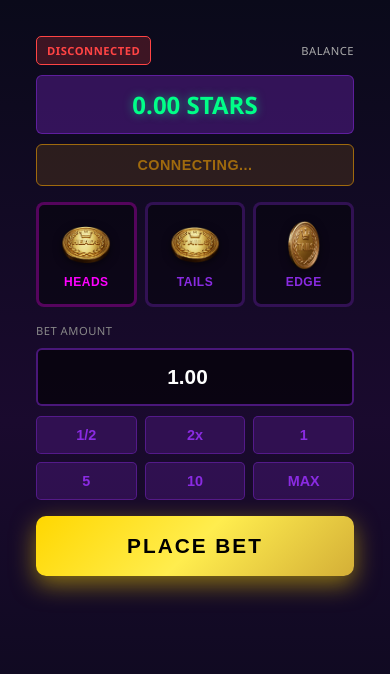
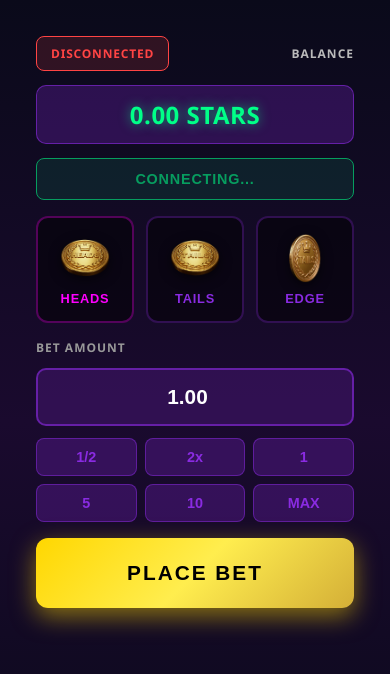
Before and after one commit to StoianDardzhikov/stackz-gg-flipgame, a website: page frontend/controls-iframe/index.html in a window 390 px wide. Drawn offline with nearby package versions, Linux system fonts and the light colour scheme; files whose address does not match are found by name.

Commit message:
responsivity fixed

```diff
--- a/frontend/controls-iframe/index.html
+++ b/frontend/controls-iframe/index.html
@@ -24,9 +24,9 @@
     .controls-container {
       width: 100%;
       height: 100%;
-      padding: 10px 15px;
+      padding: 20px 30px;
       display: flex;
-      gap: 15px;
+      gap: 25px;
       align-items: center;
       box-sizing: border-box;
     }
@@ -35,91 +35,93 @@
     .status-column {
       display: flex;
       flex-direction: column;
-      gap: 10px;
-      min-width: 180px;
+      gap: 14px;
+      min-width: 200px;
     }
 
     /* Ligne 1 : CONNECTED et Balance label côte à côte */
     .status-header {
       display: flex;
-      gap: 10px;
+      gap: 12px;
       align-items: center;
     }
 
     .connection-status {
-      padding: 6px 10px;
-      border-radius: 5px;
-      font-size: 0.7rem;
+      padding: 8px 14px;
+      border-radius: 8px;
+      font-size: 0.75rem;
       font-weight: 700;
-      letter-spacing: 0.5px;
+      letter-spacing: 0.8px;
       white-space: nowrap;
     }
 
     .connection-status.connected {
-      background: rgba(0, 255, 136, 0.2);
+      background: rgba(0, 255, 136, 0.15);
       color: #00ff88;
-      border: 1px solid #00ff88;
+      border: 1.5px solid #00ff88;
     }
 
     .connection-status.disconnected {
-      background: rgba(255, 68, 68, 0.2);
+      background: rgba(255, 68, 68, 0.15);
       color: #ff4444;
-      border: 1px solid #ff4444;
+      border: 1.5px solid #ff4444;
     }
 
     .balance-label {
-      font-size: 0.7rem;
-      color: #aaa;
+      font-size: 0.75rem;
+      color: #bbb;
       text-transform: uppercase;
-      letter-spacing: 0.5px;
+      letter-spacing: 1px;
+      font-weight: 600;
     }
 
     /* Ligne 2 : Boîte violette avec montant */
     .balance-box {
-      background: rgba(138, 43, 226, 0.3);
-      border: 1px solid rgba(138, 43, 226, 0.5);
-      border-radius: 6px;
-      padding: 10px 12px;
+      background: rgba(138, 43, 226, 0.25);
+      border: 1.5px solid rgba(138, 43, 226, 0.6);
+      border-radius: 10px;
+      padding: 14px 18px;
       text-align: center;
     }
 
     .balance-amount {
-      font-size: 1rem;
+      font-size: 1.15rem;
       font-weight: 900;
       color: #00ff88;
-      text-shadow: 0 0 10px rgba(0, 255, 136, 0.5);
+      text-shadow: 0 0 12px rgba(0, 255, 136, 0.6);
+      letter-spacing: 0.5px;
     }
 
     /* Ligne 3 : Bouton rouge ROUND FINISHED */
     .round-status-btn {
       width: 100%;
-      padding: 10px;
+      padding: 12px 16px;
       border: none;
-      border-radius: 6px;
-      font-size: 0.75rem;
+      border-radius: 8px;
+      font-size: 0.8rem;
       font-weight: 700;
-      letter-spacing: 0.5px;
+      letter-spacing: 0.8px;
       text-transform: uppercase;
       cursor: pointer;
       transition: all 0.2s;
     }
 
     .round-status-btn.betting {
-      background: rgba(255, 170, 0, 0.2);
-      color: #ffaa00;
-      border: 1px solid #ffaa00;
+      background: rgba(0, 255, 136, 0.15);
+      color: #00ff88;
+      border: 1.5px solid #00ff88;
     }
 
     .round-status-btn.revealing {
-      background: rgba(138, 43, 226, 0.2);
+      background: rgba(138, 43, 226, 0.15);
       color: #8a2be2;
-      border: 1px solid #8a2be2;
+      border: 1.5px solid #8a2be2;
     }
 
     .round-status-btn.finished {
-      background: rgba(220, 20, 60, 0.2);
+      background: rgba(220, 20, 60, 0.15);
       color: #dc143c;
-      border: 1px solid #dc143c;
+      border: 1.5px solid #dc143c;
     }
 
     .round-status-btn:disabled {
@@ -131,34 +133,35 @@
     .choice-column {
       display: flex;
       flex-direction: row;
-      gap: 8px;
+      gap: 12px;
       justify-content: center;
       align-items: center;
-      min-width: 200px;
+      min-width: 280px;
     }
 
     .choice-btn {
-      padding: 8px 6px;
-      border: 3px solid;
-      border-radius: 8px;
-      font-size: 0.75rem;
+      padding: 12px 10px;
+      border: 2.5px solid;
+      border-radius: 12px;
+      font-size: 0.8rem;
       font-weight: 900;
       cursor: pointer;
       transition: all 0.3s;
       text-transform: uppercase;
-      background: rgba(0, 0, 0, 0.4);
+      background: rgba(0, 0, 0, 0.5);
       display: flex;
       flex-direction: column;
       align-items: center;
-      gap: 5px;
-      letter-spacing: 0.5px;
+      gap: 8px;
+      letter-spacing: 0.8px;
+      min-width: 80px;
     }
 
     .choice-btn img {
-      width: 35px;
-      height: 35px;
+      width: 42px;
+      height: 42px;
       object-fit: contain;
-      filter: drop-shadow(0 2px 4px rgba(0, 0, 0, 0.5));
+      filter: drop-shadow(0 3px 6px rgba(0, 0, 0, 0.6));
     }
 
     .choice-btn.heads {
@@ -210,34 +213,36 @@
     .bet-amount-column {
       display: flex;
       flex-direction: column;
-      gap: 10px;
-      min-width: 160px;
+      gap: 12px;
+      min-width: 180px;
     }
 
     .section-label {
-      font-size: 0.7rem;
-      color: #888;
+      font-size: 0.75rem;
+      color: #999;
       text-transform: uppercase;
-      letter-spacing: 0.5px;
+      letter-spacing: 1px;
+      font-weight: 600;
     }
 
     .bet-input {
       width: 100%;
-      background: rgba(0, 0, 0, 0.6);
-      border: 2px solid rgba(138, 43, 226, 0.5);
-      border-radius: 6px;
-      padding: 10px;
+      background: rgba(138, 43, 226, 0.2);
+      border: 2px solid rgba(138, 43, 226, 0.6);
+      border-radius: 10px;
+      padding: 14px 16px;
       color: #fff;
-      font-size: 0.9rem;
+      font-size: 1rem;
       font-weight: 700;
       text-align: center;
       outline: none;
-      transition: border-color 0.3s;
+      transition: all 0.3s;
     }
 
     .bet-input:focus {
-      border-color: #ff00ff;
-      box-shadow: 0 0 15px rgba(255, 0, 255, 0.3);
+      border-color: #8a2be2;
+      box-shadow: 0 0 20px rgba(138, 43, 226, 0.4);
+      background: rgba(138, 43, 226, 0.25);
     }
 
     .bet-input:disabled {
@@ -249,16 +254,16 @@
     .quick-bets {
       display: grid;
       grid-template-columns: repeat(3, 1fr);
-      gap: 5px;
+      gap: 8px;
     }
 
     .quick-bet-btn {
-      padding: 8px 4px;
-      background: rgba(138, 43, 226, 0.2);
-      border: 1px solid rgba(138, 43, 226, 0.4);
-      border-radius: 5px;
+      padding: 10px 8px;
+      background: rgba(138, 43, 226, 0.25);
+      border: 1.5px solid rgba(138, 43, 226, 0.5);
+      border-radius: 8px;
       color: #8a2be2;
-      font-size: 0.7rem;
+      font-size: 0.75rem;
       font-weight: 700;
       cursor: pointer;
       transition: all 0.2s;
@@ -266,9 +271,10 @@
     }
 
     .quick-bet-btn:hover:not(:disabled) {
-      background: rgba(138, 43, 226, 0.3);
+      background: rgba(138, 43, 226, 0.35);
       border-color: #8a2be2;
       transform: scale(1.05);
+      box-shadow: 0 0 10px rgba(138, 43, 226, 0.4);
     }
 
     .quick-bet-btn:disabled {
@@ -282,16 +288,17 @@
       flex-direction: column;
       justify-content: center;
       align-items: center;
-      min-width: 160px;
-      max-width: 180px;
+      min-width: 180px;
+      max-width: 200px;
+      gap: 10px;
     }
 
     .btn-place-bet {
       width: 100%;
-      padding: 20px 25px;
+      padding: 22px 28px;
       border: none;
-      border-radius: 10px;
-      font-size: 1.2rem;
+      border-radius: 12px;
+      font-size: 1.1rem;
       font-weight: 900;
       cursor: pointer;
       transition: all 0.3s;
@@ -300,12 +307,12 @@
       background: linear-gradient(135deg, #ffd700 0%, #ffed4e 50%, #d4af37 100%);
       color: #000;
       box-shadow: 0 8px 25px rgba(255, 215, 0, 0.5);
-      min-height: 60px;
+      min-height: 70px;
     }
 
     .btn-place-bet:hover:not(:disabled) {
-      transform: translateY(-2px);
-      box-shadow: 0 10px 30px rgba(255, 215, 0, 0.6);
+      transform: translateY(-3px);
+      box-shadow: 0 12px 35px rgba(255, 215, 0, 0.7);
     }
 
     .btn-place-bet:disabled {
@@ -349,12 +356,13 @@
     /* Current bet info (hidden by default, shown when bet is placed) */
     .current-bet-info {
       display: none;
-      padding: 8px;
-      background: rgba(0, 255, 136, 0.1);
-      border: 1px solid rgba(0, 255, 136, 0.3);
-      border-radius: 6px;
+      padding: 12px 16px;
+      background: rgba(0, 255, 136, 0.12);
+      border: 1.5px solid rgba(0, 255, 136, 0.4);
+      border-radius: 10px;
       text-align: center;
-      margin-bottom: 8px;
+      margin-bottom: 10px;
+      width: 100%;
     }
 
     .current-bet-info.visible {
@@ -362,16 +370,19 @@
     }
 
     .current-bet-info .label {
-      font-size: 0.65rem;
-      color: #888;
-      margin-bottom: 4px;
+      font-size: 0.7rem;
+      color: #aaa;
+      margin-bottom: 6px;
       text-transform: uppercase;
+      letter-spacing: 0.8px;
+      font-weight: 600;
     }
 
     .current-bet-info .value {
-      font-size: 0.9rem;
+      font-size: 0.95rem;
       color: #00ff88;
       font-weight: 900;
+      letter-spacing: 0.5px;
     }
 
     /* Responsive: Vertical layout for portrait/narrow viewports */
```
